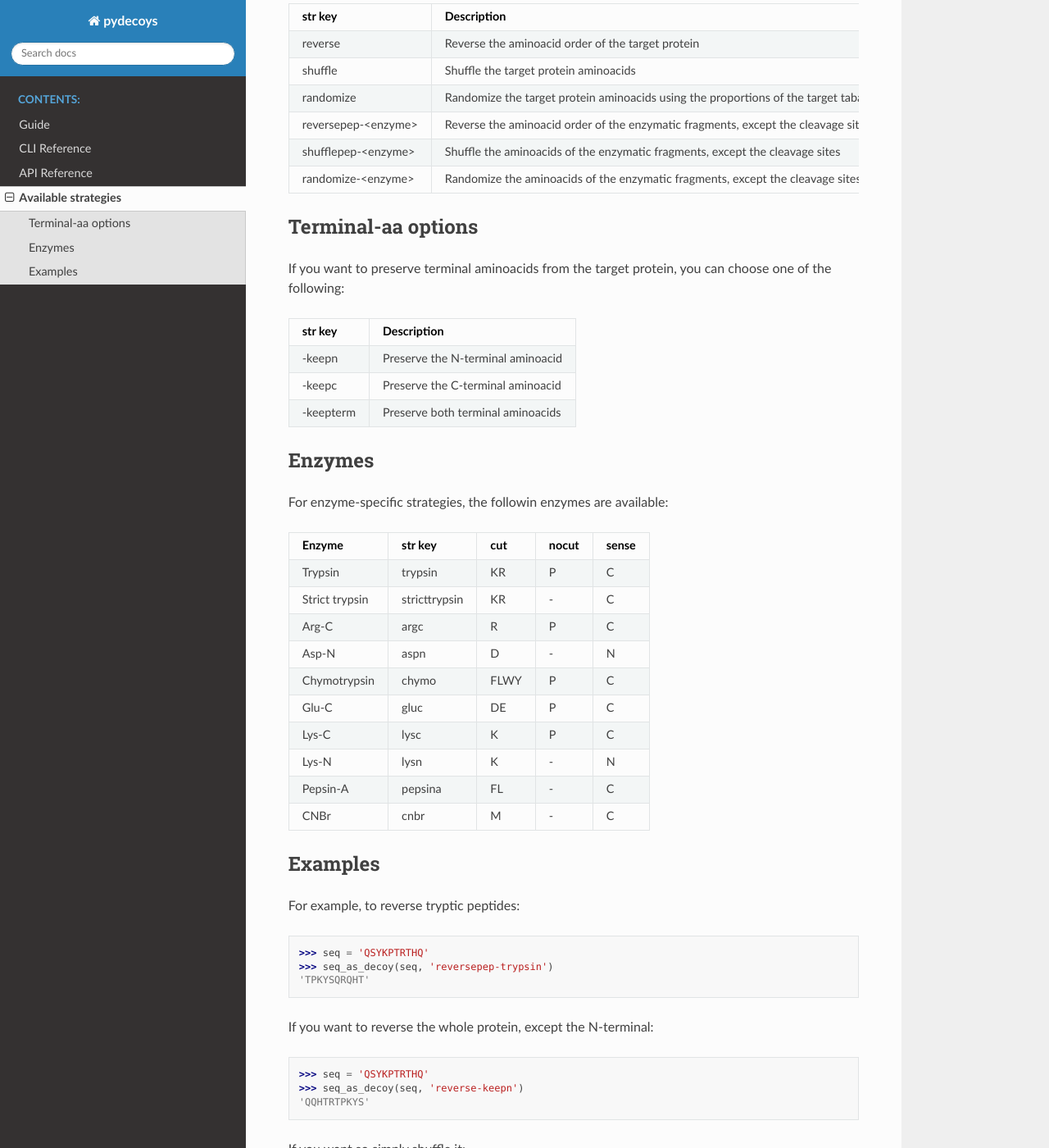
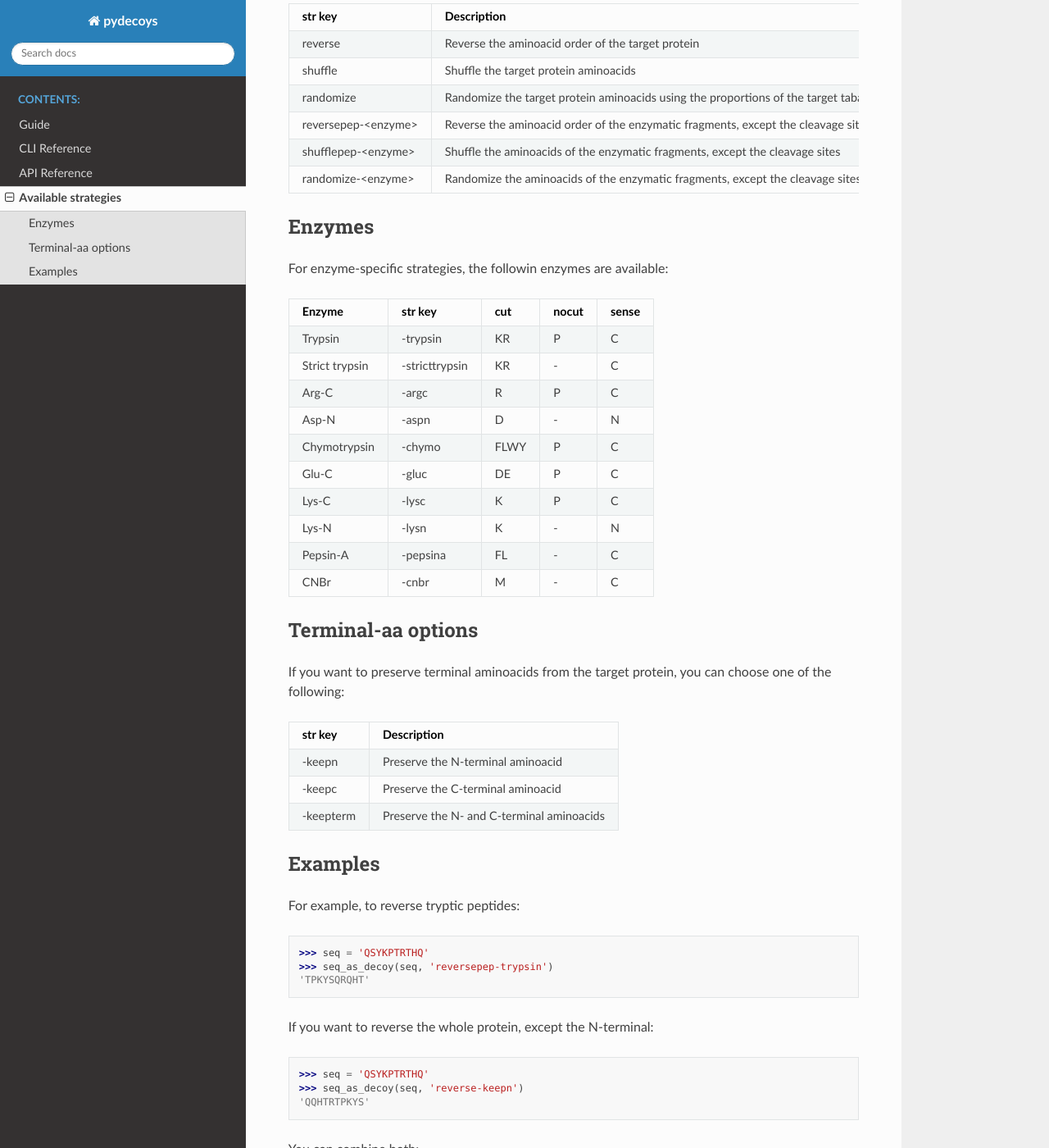
Before and after one commit to CPBMF/pydecoys, a Sphinx documentation site: the page built from docs/source/available.rst, in a window 1280 px wide and 1400 px high, scrolled down 204 px. Shown: the whole window at 82% size. Built offline with Sphinx 7.4.7 and the Read the Docs theme 3.1.0, drawn with Linux system fonts in a browser that asks for light colours; some of the changed text lies outside the part shown.

Commit message:
docs(available-strategies): Improve text

```diff
--- a/docs/source/available.rst
+++ b/docs/source/available.rst
@@ -16,37 +16,37 @@ shufflepep-<enzyme> Shuffle the aminoacids of the enzymatic fragments, except th
 randomize-<enzyme>  Randomize the aminoacids of the enzymatic fragments, except the cleavage sites
 =================== ==================================================================================
 
+Enzymes
+-------
+For enzyme-specific strategies, the followin enzymes are available:
+
+============== =============== ==== ===== =====
+Enzyme         str key         cut  nocut sense
+============== =============== ==== ===== =====
+Trypsin        \-trypsin       KR   P     C
+Strict trypsin \-stricttrypsin KR   \-    C
+Arg-C          \-argc          R    P     C
+Asp-N          \-aspn          D    \-    N
+Chymotrypsin   \-chymo         FLWY P     C
+Glu-C          \-gluc          DE   P     C
+Lys-C          \-lysc          K    P     C
+Lys-N          \-lysn          K    \-    N
+Pepsin-A       \-pepsina       FL   \-    C
+CNBr           \-cnbr          M    \-    C
+============== =============== ==== ===== =====
+
 Terminal-aa options
 -------------------
 If you want to preserve terminal aminoacids from the target protein, you can
 choose one of the following:
 
-========== =================================
+========== =========================================
 str key    Description
-========== =================================
+========== =========================================
 \-keepn    Preserve the N-terminal aminoacid
 \-keepc    Preserve the C-terminal aminoacid
-\-keepterm Preserve both terminal aminoacids
-========== =================================
-
-Enzymes
--------
-For enzyme-specific strategies, the followin enzymes are available:
-
-============== ============= ==== ===== =====
-Enzyme         str key       cut  nocut sense
-============== ============= ==== ===== =====
-Trypsin        trypsin       KR   P     C
-Strict trypsin stricttrypsin KR   \-    C
-Arg-C          argc          R    P     C
-Asp-N          aspn          D    \-    N
-Chymotrypsin   chymo         FLWY P     C
-Glu-C          gluc          DE   P     C
-Lys-C          lysc          K    P     C
-Lys-N          lysn          K    \-    N
-Pepsin-A       pepsina       FL   \-    C
-CNBr           cnbr          M    \-    C
-============== ============= ==== ===== =====
+\-keepterm Preserve the N- and C-terminal aminoacids
+========== =========================================
 
 Examples
 --------
@@ -62,6 +62,12 @@ If you want to reverse the whole protein, except the N-terminal:
 >>> seq_as_decoy(seq, 'reverse-keepn')
 'QQHTRTPKYS'
 
+You can combine both:
+
+>>> seq = 'QSYKPTRTHQ'
+>>> seq_as_decoy(seq, 'reversepep-trypsin-keepn')
+'QTPKYSRQHT'
+
 If you want so simply shuffle it:
 
 >>> seq = 'QSYKPTRTHQ'
```
